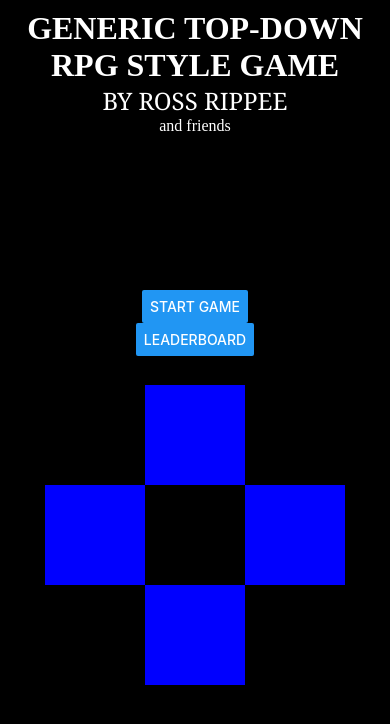
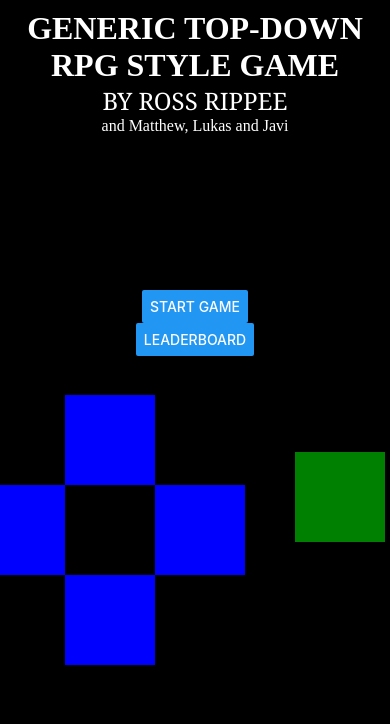
Before and after one commit to MatthewJohnson07/CS402-FinalProject, a React Native app: screen / in a window 390 px wide. Shown: the top 724 px of the page. Built offline with nearby package versions, Linux system fonts and the light colour scheme.

Commit message:
A button added, functionality needs improvements

```diff
--- a/App.js
+++ b/App.js
@@ -169,6 +169,16 @@ else
           </TouchableOpacity>
         </View>
       </View>
+
+	  <View style={styles.alterContainer}>
+			<TouchableOpacity
+
+            >
+              <View style={styles.aBtn} />
+            </TouchableOpacity>
+      </View>
+
+
     </SafeAreaView>
  }
  else {
@@ -183,7 +193,7 @@ screenChoice =
             BY ROSS RIPPEE
           </Text>
           <Text style={styles.friendshipIsMagic}>
-            and friends
+            and Matthew, Lukas and Javi
           </Text>
           <View style={styles.startButton}>
             <Button onPress={() => switchMode()}
@@ -220,7 +230,16 @@ screenChoice =
             </TouchableOpacity>
           </View>
         </View>
-        </SafeAreaView>
+
+		<View style={styles.alterContainer}>
+			<TouchableOpacity
+				onPress={() => engine.current.dispatch("a")}
+            >
+              <View style={styles.aBtn} />
+            </TouchableOpacity>
+		</View>
+
+</SafeAreaView>
 
  }
 
@@ -267,8 +286,14 @@ const styles = StyleSheet.create({
     justifyContent: 'center',
   },
   controlContainer: {
+    marginTop: 20,
+	marginLeft: -170,
+    flex: 0.8,
+  },
+  alterContainer: {
     marginTop: 10,
-    flex: 1,
+	marginLeft: 290,
+    flex: 6.6,
   },
   controllerRow: {
     flexDirection: "row",
@@ -277,8 +302,13 @@ const styles = StyleSheet.create({
   },
   controlBtn: {
     backgroundColor: "blue",
-    width: 100,
-    height: 100,
+    width: 90,
+    height: 90,
+  },
+  aBtn: {
+	backgroundColor: "green",
+	width: 90,
+	height: 90,
   },
   startButton: {
     width: '100%',
--- a/systems/GameLoops.js
+++ b/systems/GameLoops.js
@@ -49,6 +49,8 @@ export default function (entities, { events, dispatch }) {
             head.orientation = 2;
           }
           return;
+		case "a":
+		  return;
       }
     });
   }
```
